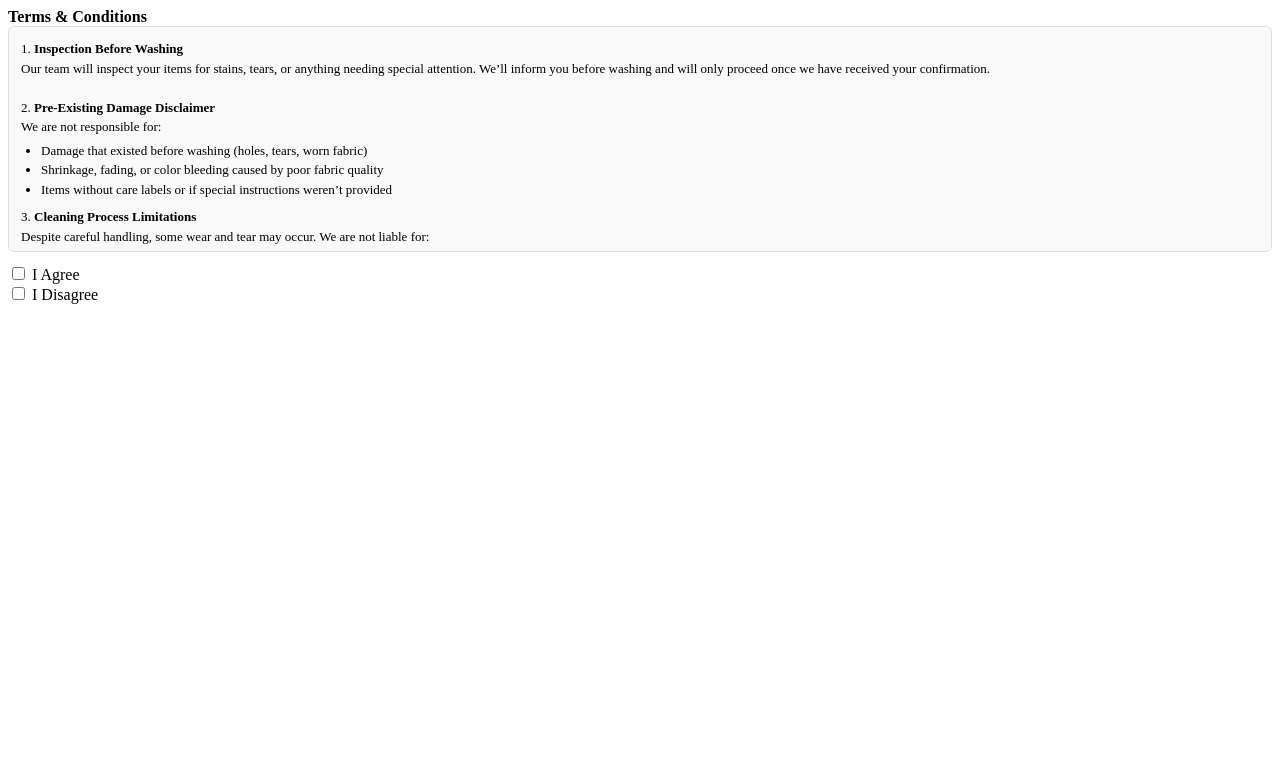
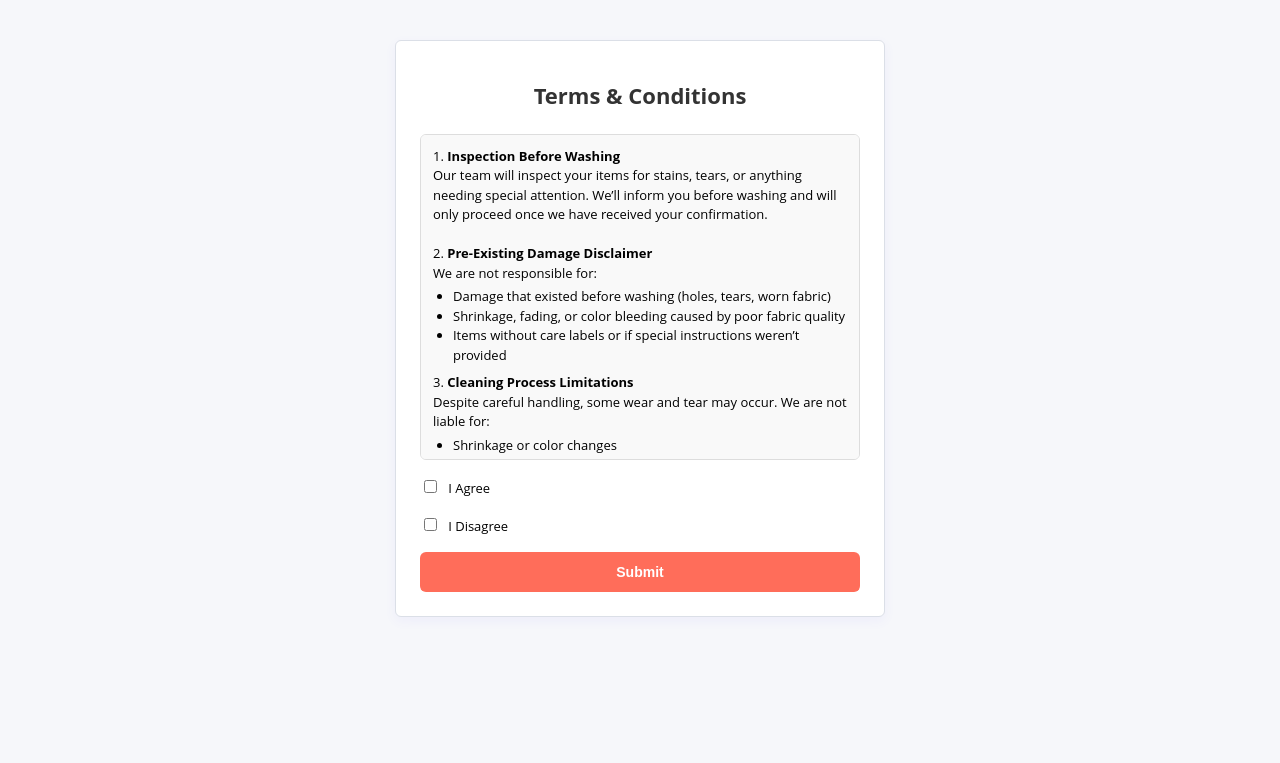
Before and after one commit to airisebn/Ultra-Wash-Terms-Conditions-, a plain HTML site: page index.html in a window 1280 px wide. Drawn offline with Linux system fonts and the light colour scheme.

Commit message:
Update index.html

```diff
--- a/index.html
+++ b/index.html
@@ -1,5 +1,102 @@
-<label for="terms"><strong>Terms & Conditions</strong></label>
-<div style="background:#f9f9f9;border:1px solid #ddd;padding:12px;margin-bottom:12px;border-radius:6px;max-height:200px;overflow:auto;font-size:13px;line-height:1.5;">
+<!DOCTYPE html>
+<html lang="en">
+<head>
+<meta charset="UTF-8" />
+<meta name="viewport" content="width=device-width, initial-scale=1" />
+<title>Ultra Wash Terms & Conditions</title>
+<style>
+:root {
+  --font-family: 'Open Sans', sans-serif;
+  --font-size-label: 14px;
+  --font-size-header: 22px;
+  --color-background: #f6f7fa;
+  --color-card-bg: #ffffff;
+  --color-card-border: #dbdfe7;
+  --color-card-shadow: rgba(99, 77, 255, 0.06);
+  --color-header: #333;
+  --color-label: #555;
+  --color-focus-border: #5a4cc2;
+  --color-btn-bg: #ff6d5a;
+  --color-btn-text: #fff;
+  --radius: 6px;
+  --container-width: 440px;
+}
+
+body {
+  font-family: var(--font-family);
+  background-color: var(--color-background);
+  display: flex;
+  justify-content: center;
+  padding: 32px;
+}
+
+form {
+  background: var(--color-card-bg);
+  border: 1px solid var(--color-card-border);
+  border-radius: var(--radius);
+  box-shadow: 0 4px 12px var(--color-card-shadow);
+  padding: 24px;
+  width: var(--container-width);
+}
+
+h1 {
+  text-align: center;
+  font-size: var(--font-size-header);
+  color: var(--color-header);
+  margin-bottom: 24px;
+}
+
+.description {
+  font-size: 13px;
+  color: #555;
+  margin-bottom: 16px;
+  line-height: 1.4;
+}
+
+.scroll-box {
+  background:#f9f9f9;
+  border:1px solid #ddd;
+  padding:12px;
+  border-radius:6px;
+  max-height:300px;
+  overflow:auto;
+  font-size:13px;
+  line-height:1.5;
+  margin-bottom:16px;
+}
+
+.small-checkbox-label {
+  font-size: 13px;
+  margin-left: 4px;
+}
+
+.checkbox-container {
+  margin-bottom: 16px; /* proper spacing before submit button */
+}
+
+button {
+  background-color: var(--color-btn-bg);
+  color: var(--color-btn-text);
+  border: none;
+  padding: 12px;
+  width: 100%;
+  border-radius: var(--radius);
+  font-weight: 600;
+  font-size: 14px;
+  cursor: pointer;
+}
+
+button:hover {
+  background-color: #e05343;
+}
+</style>
+</head>
+<body>
+
+<form id="termsForm" method="POST" action="https://risetotop.app.n8n.cloud/webhook-test/uw-t&c" novalidate>
+  <h1>Terms & Conditions</h1>
+
+  <div class="scroll-box">
     1. <strong>Inspection Before Washing</strong><br>
     Our team will inspect your items for stains, tears, or anything needing special attention. We’ll inform you before washing and will only proceed once we have received your confirmation.<br><br>
 
@@ -25,33 +122,38 @@
     5. <strong>Liability & Compensation</strong><br>
     <ul style="margin:4px 0 0 20px;padding:0;">
       <li>If an item is lost or incurs any damages during normal cleaning, our maximum compensation is limited to its cleaning value, based on the weight and your subscription.</li>
-    <li>We will not offer full value replacements, refunds or any other extra compensation to cover the original total cost of the damaged items.</li>
+      <li>We will not offer full value replacements, refunds, or any other extra compensation to cover the original total cost of the damaged items.</li>
       <li>All subscription payments are final and non-refundable, even if unused or partially used.</li>
     </ul>
   </div>
 
-<div>
-  <input type="checkbox" id="agreeCheckbox" name="terms" required>
+  <div class="checkbox-container">
+    <input type="checkbox" id="agreeCheckbox" name="termsStatus" value="Agree">
     <label for="agreeCheckbox" class="small-checkbox-label">I Agree</label>
   </div>
-<div>
-  <input type="checkbox" id="disagreeCheckbox" name="termsDisagree">
+
+  <div class="checkbox-container">
+    <input type="checkbox" id="disagreeCheckbox" name="termsStatus" value="Disagree">
     <label for="disagreeCheckbox" class="small-checkbox-label">I Disagree</label>
   </div>
 
+  <button type="submit">Submit</button>
+</form>
+
 <script>
-// Only allow one checkbox to be checked at a time
 const agree = document.getElementById('agreeCheckbox');
 const disagree = document.getElementById('disagreeCheckbox');
 
+// Only allow one checkbox to be selected at a time
 agree.addEventListener('change', () => { if(agree.checked) disagree.checked = false; });
 disagree.addEventListener('change', () => { if(disagree.checked) agree.checked = false; });
 
-// Optional: prevent form submission if disagree is checked
-document.getElementById('appointmentForm').addEventListener('submit', function(e){
-  if(disagree.checked){
-    e.preventDefault();
-    alert("You must agree to the Terms & Conditions to submit the form.");
-  }
+// Form submission proceeds regardless of selection
+document.getElementById('termsForm').addEventListener('submit', function(e){
+  // Optional: show a quick confirmation
+  alert("Form submitted successfully.");
 });
 </script>
+
+</body>
+</html>
```
Lines whose indentation alone changed are shown as unchanged.
